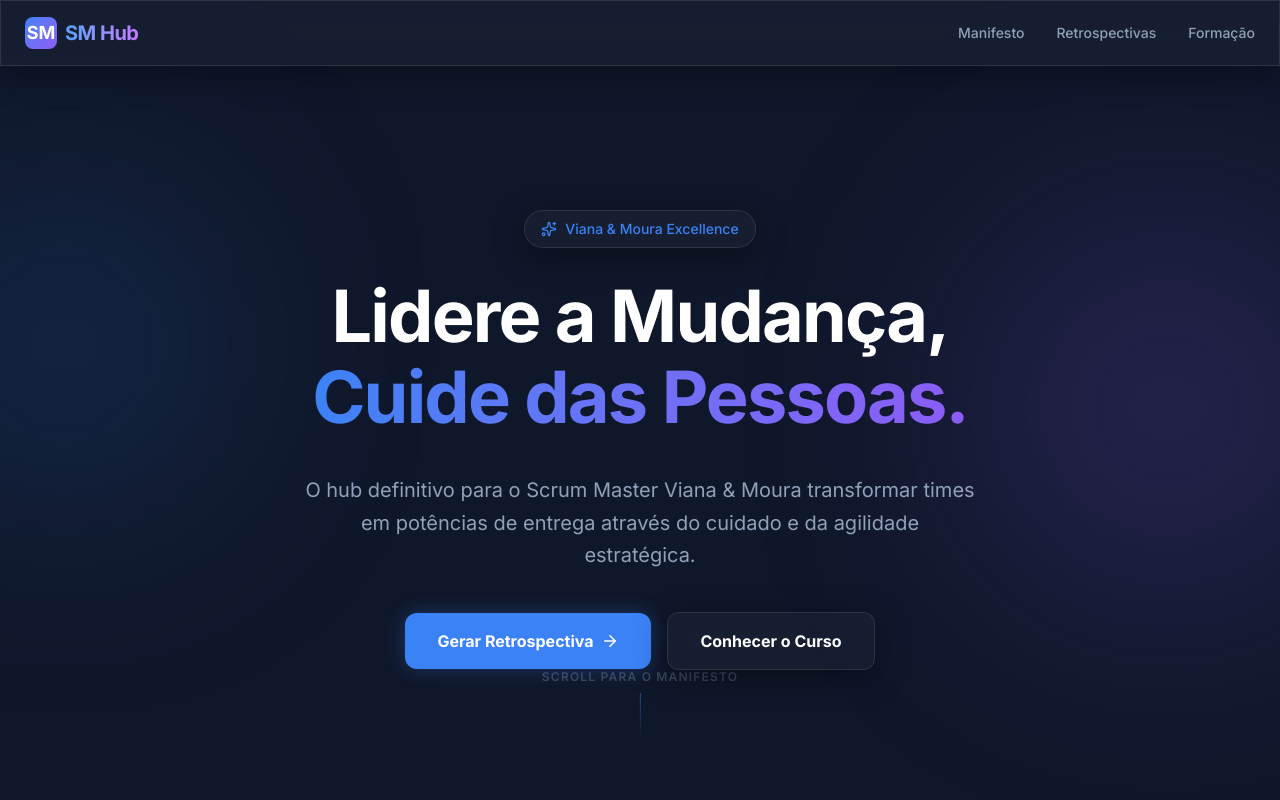
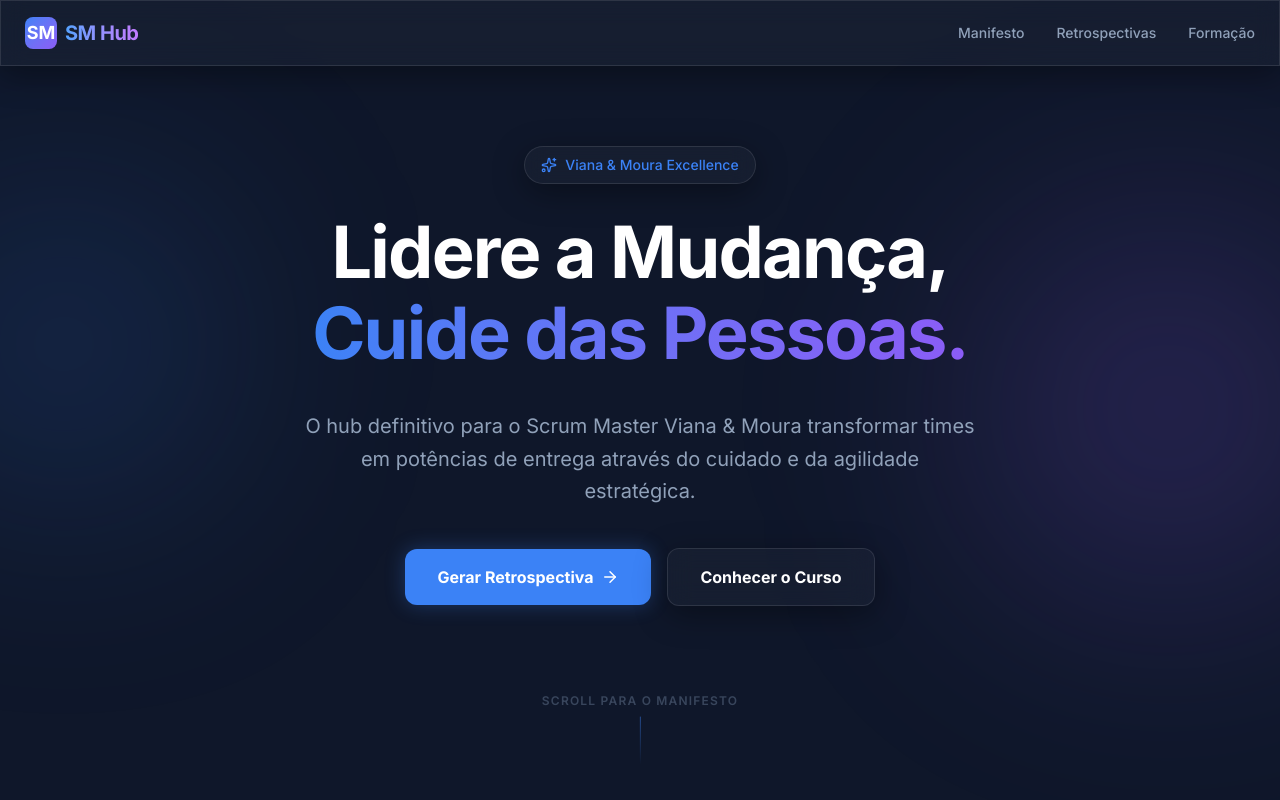
Before and after one commit to larissasenab/retroAI, a React (Vite) app: page / in a window 1280 px wide. Shown: the top 800 px of the page. Built offline with nearby package versions, Linux system fonts and the light colour scheme.

Commit message:
style: fix overlapping floating element in Hero

```diff
--- a/src/components/Hero.jsx
+++ b/src/components/Hero.jsx
@@ -3,7 +3,7 @@
 
 const Hero = () => {
   return (
-    <section className="relative min-h-screen flex items-center justify-center overflow-hidden pt-20">
+    <section className="relative min-h-screen flex items-center justify-center overflow-hidden pt-20 pb-32">
       {/* Background elements */}
       <div className="absolute top-1/4 -left-20 w-72 h-72 bg-primary/20 rounded-full blur-[120px]" />
       <div className="absolute bottom-1/4 -right-20 w-96 h-96 bg-secondary/20 rounded-full blur-[120px]" />
@@ -64,9 +64,9 @@
 
       {/* Floating element demo */}
       <motion.div
-        animate={{ y: [0, -20, 0] }}
+        animate={{ y: [0, -12, 0] }}
         transition={{ duration: 4, repeat: Infinity, ease: "easeInOut" }}
-        className="absolute bottom-10 left-1/2 -translate-x-1/2 text-slate-500 opacity-50 flex flex-col items-center gap-2"
+        className="absolute bottom-6 left-1/2 -translate-x-1/2 text-slate-500 opacity-50 flex flex-col items-center gap-2"
       >
         <span className="text-xs uppercase tracking-widest font-semibold">Scroll para o Manifesto</span>
         <div className="w-px h-12 bg-gradient-to-b from-primary to-transparent" />
```
